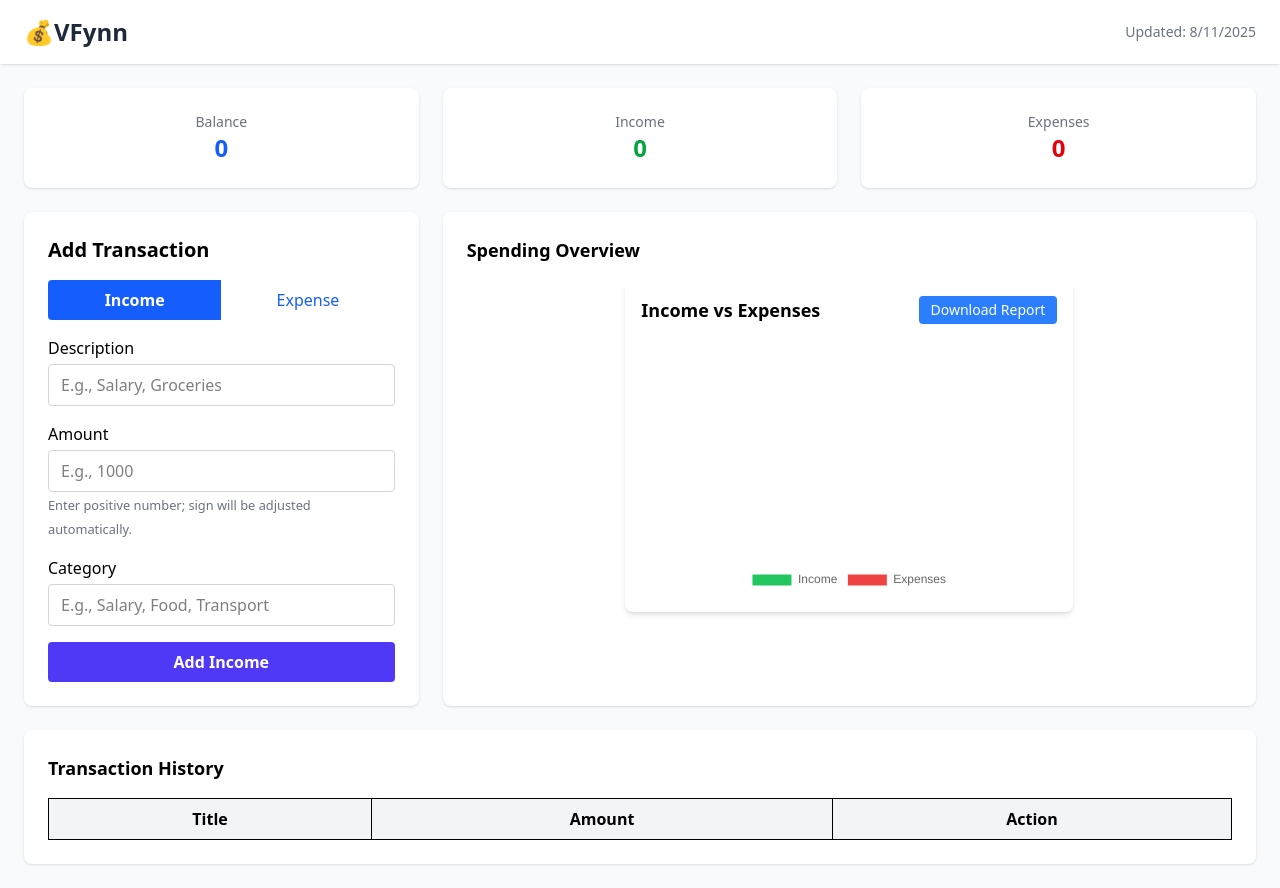
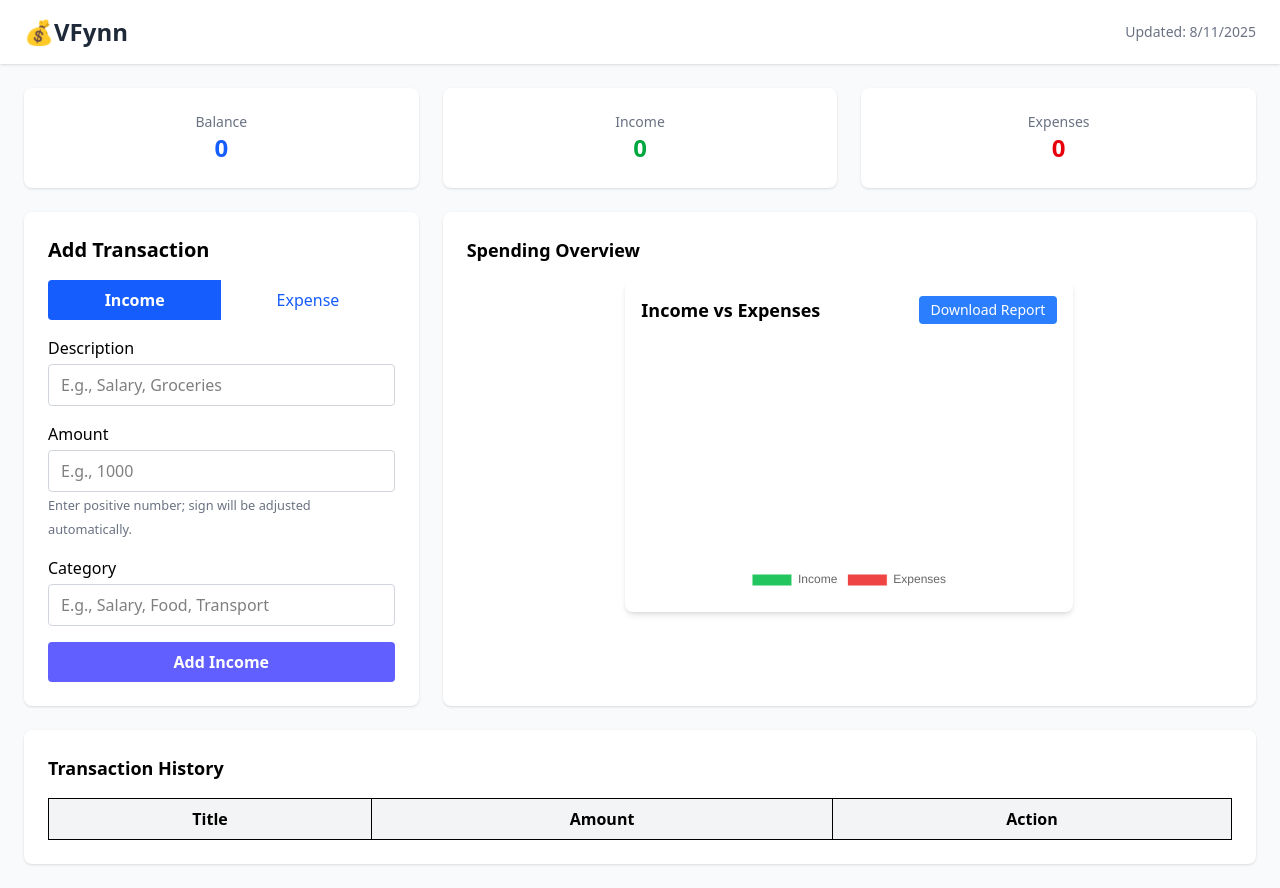
Before and after one commit to vviko-ko/Expense-Tracker, a Vue app: page / in a window 1280 px wide. Built offline with nearby package versions, Linux system fonts and the light colour scheme.

Commit message:
change in color

```diff
--- a/src/components/AddTransaction.vue
+++ b/src/components/AddTransaction.vue
@@ -59,7 +59,7 @@
 
       <button
         type="submit"
-        class="w-full bg-indigo-600 hover:bg-indigo-700 text-white font-semibold py-2 rounded"
+        class="w-full bg-indigo-500 text-white font-semibold py-2 rounded"
       >
         Add {{ type === 'income' ? 'Income' : 'Expense' }}
       </button>
```
